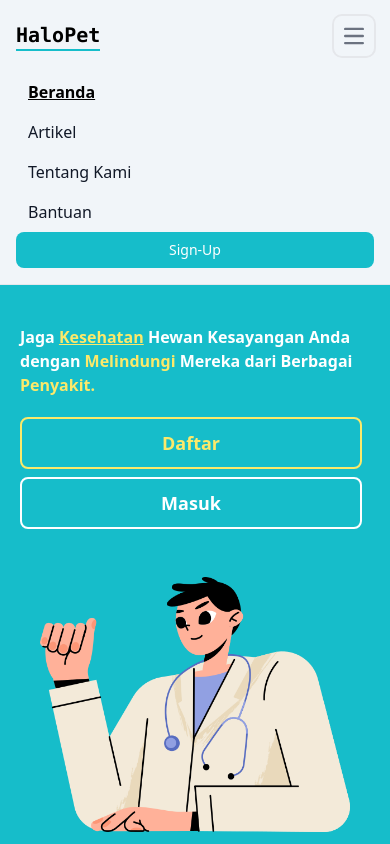
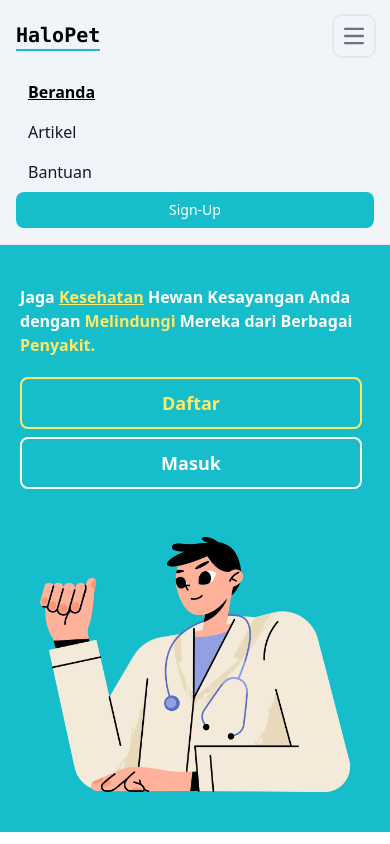
Before and after one commit to baehaky/heloPet, a React (Vite) app: page / in a window 390 px wide. Both pictures are taken after a click on the button "Open main menu". Shown: the top 844 px of the page. Built offline with nearby package versions, Linux system fonts and the light colour scheme.

Commit message:
modified:   src/components/NavigationBar.jsx

```diff
--- a/src/components/NavigationBar.jsx
+++ b/src/components/NavigationBar.jsx
@@ -64,7 +64,7 @@ export default function NavigationBar() {
               Beranda
             </NavLink>
             <NavLink
-              to="menu"
+              to="artikel"
               onClick={toggleMobileMenu}
               className={({ isActive }) =>
                 isActive
@@ -75,18 +75,7 @@ export default function NavigationBar() {
               Artikel
             </NavLink>
             <NavLink
-              to="about"
-              onClick={toggleMobileMenu}
-              className={({ isActive }) =>
-                isActive
-                  ? "block py-2 px-3 font-bold underline rounded hover:bg-gray-100 md:hover:bg-transparent md:hover:text-teal-400  md:p-0"
-                  : " block py-2 px-3 text-gray-900 rounded hover:bg-gray-100 md:hover:bg-transparent md:hover:text-teal-400  md:p-0"
-              }
-            >
-              Tentang Kami
-            </NavLink>
-            <NavLink
-              to="contact"
+              to="bantuan"
               onClick={toggleMobileMenu}
               className={({ isActive }) =>
                 isActive
@@ -96,12 +85,12 @@ export default function NavigationBar() {
             >
               Bantuan
             </NavLink>
-            <button
-              type="button"
+            <NavLink
+              to="login"
               className="text-white bg-teal-400 hover:bg-teal-500 focus:ring-4 focus:outline-none focus:ring-teal-300 font-medium rounded-lg text-sm px-4 py-2 text-center"
             >
               Sign-Up
-            </button>
+            </NavLink>
           </div>
 
           {/* Desktop menu */}
```
